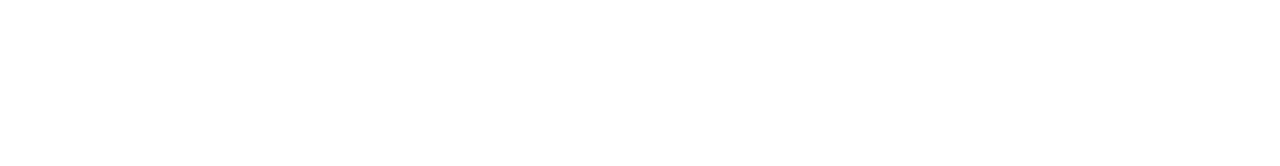
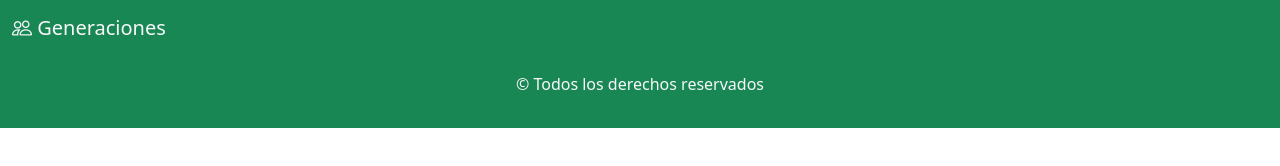
Before and after one commit to anasoledad/tp5-ejercicio2-js, a plain HTML site: page index.html in a window 1280 px wide. Drawn offline with nearby package versions, Linux system fonts and the light colour scheme.

Commit message:
Se agregó navbar y footer

```diff
--- a/index.html
+++ b/index.html
@@ -5,13 +5,27 @@
     <meta http-equiv="X-UA-Compatible" content="IE=edge">
     <meta name="viewport" content="width=device-width, initial-scale=1.0">
     <link href="https://cdn.jsdelivr.net/npm/bootstrap@5.3.0-alpha2/dist/css/bootstrap.min.css" rel="stylesheet" integrity="sha384-aFq/bzH65dt+w6FI2ooMVUpc+21e0SRygnTpmBvdBgSdnuTN7QbdgL+OapgHtvPp" crossorigin="anonymous">
+    <link rel="stylesheet" href="https://cdn.jsdelivr.net/npm/bootstrap-icons@1.10.3/font/bootstrap-icons.css">
     <link rel="stylesheet" href="css/style.css">
     <title>Ejercicio 2: Generaciones</title>
 </head>
 <body>
-    <header></header>
-    <main></main>
-    <footer></footer>
+    <header>
+        <nav class="navbar bg-success text-center">
+            <div class="container-fluid">
+              <a class="navbar-brand text-light" href="index.html">
+                <i class="bi bi-people text-light"></i>
+                Generaciones
+              </a>
+            </div>
+          </nav>
+    </header>
+    <main>
+
+    </main>
+    <footer class="bg-success text-light py-3 text-center">
+        <p>&copy; Todos los derechos reservados</p>
+    </footer>
     <script src="https://cdn.jsdelivr.net/npm/bootstrap@5.3.0-alpha2/dist/js/bootstrap.bundle.min.js" integrity="sha384-qKXV1j0HvMUeCBQ+QVp7JcfGl760yU08IQ+GpUo5hlbpg51QRiuqHAJz8+BrxE/N" crossorigin="anonymous"></script>
 </body>
 </html>
```
